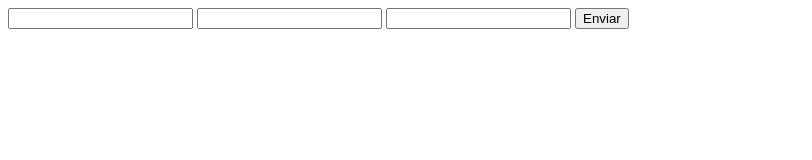
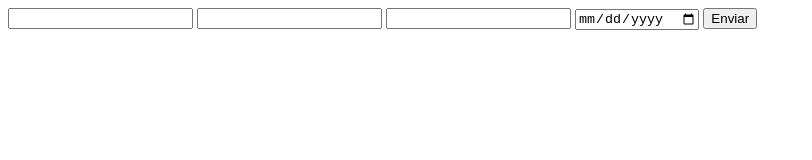
Before and after one commit to antoniodenaro/hello-world-git, a plain HTML site: page index.html in a window 1280 px wide. Shown: the whole page, without its empty margins (0-812 px from the left). Drawn offline with Linux system fonts and the light colour scheme.

Commit message:
se implementó birthdate

```diff
--- a/index.html
+++ b/index.html
@@ -13,6 +13,7 @@
       <input type="number" name="FirstName" id="FirstName" />
       <input type="text" name="LastName" id="LastName" />
       <input type="text" name="age" id="age" />
+      <input type="date" name="birthdate" id="birthdate" />
       <input type="button" value="Enviar" />
     </form>
     <script src="" async defer></script>
```
